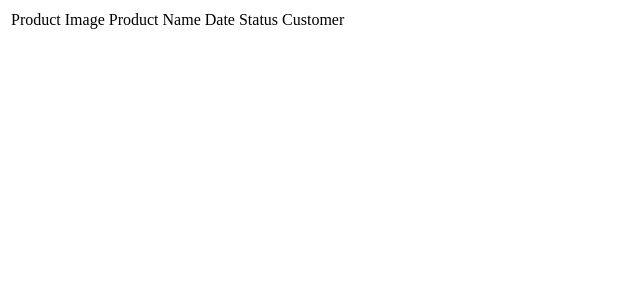
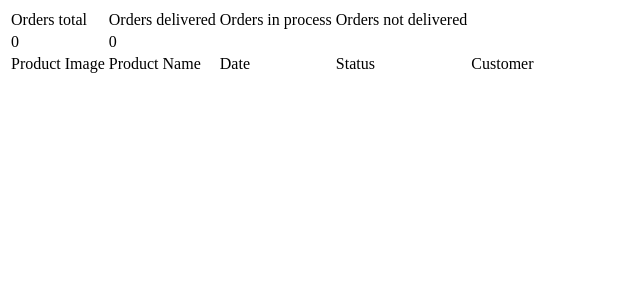
Before and after one commit to Nazira06/BEZMAN, a Django app: page /shop/orders/ in a window 1280 px wide. Shown: the top 300 px of the page, without its empty margins (0-640 px from the left). Run offline with Django 3.2, Linux system fonts and the light colour scheme; data that the repository does not hold is empty; parts of the project's set-up code (start-up, migrations or seed data) failed here and were passed over.

Commit message:
django-jet

```diff
--- a/bezman_shop/accounts/models.py
+++ b/bezman_shop/accounts/models.py
@@ -5,7 +5,7 @@ class Customer(models.Model):
     full_name = models.CharField(max_length=70)
     address = models.CharField(max_length=50)
     phone = models.IntegerField()
-
+    image = models.ImageField(blank=True)
 
     def __str__(self):
         return self.full_name
--- a/bezman_shop/accounts/templates/accounts/customer.html
+++ b/bezman_shop/accounts/templates/accounts/customer.html
@@ -8,7 +8,7 @@
     </tr>
      {% for customer in customers  %}
     <tr>
-        <td><img src="{{ order.product.image.url}}" width="50" height="50"></td>
+        <td><img src="{{ order.product.image.url}}" width="150" height="80"></td>
         <td>{{ customer.name }}</td>
         <td>{{ customer.address }}</td>
         <td>{{ customer.phone }}</td>
--- a/bezman_shop/accounts/templates/accounts/getcustomer.html
+++ b/bezman_shop/accounts/templates/accounts/getcustomer.html
@@ -7,7 +7,7 @@
         <td>Order</td>
     </tr>
     <tr>
-    <td><img src="{{ order.product.image.url}}" width="50" height="50"></td>
+    <td><img src="{{ order.product.image.url}}" width="150" height="80"></td>
         <td>{{ customer.full_name }}</td>
         <td>{{ customer.address }}</td>
         <td>{{ customer.phone }}</td>
--- a/bezman_shop/bezman_shop/settings.py
+++ b/bezman_shop/bezman_shop/settings.py
@@ -31,6 +31,8 @@ ALLOWED_HOSTS = []
 # Application definition
 
 INSTALLED_APPS = [
+    'jet.dashboard',
+    'jet',
     'django.contrib.admin',
     'django.contrib.auth',
     'django.contrib.contenttypes',
@@ -120,6 +122,8 @@ USE_TZ = True
 # https://docs.djangoproject.com/en/3.1/howto/static-files/
 
 STATIC_URL = '/static/'
-
+STATIC_ROOT = os.path.join(BASE_DIR,'static')
 MEDIA_URL = '/media/'
 MEDIA_ROOT = os.path.join(BASE_DIR,'media')
+JET_DEFAULT_THEME = 'light-green'
+JET_SIDE_MENU_COMPACT = True
--- a/bezman_shop/bezman_shop/urls.py
+++ b/bezman_shop/bezman_shop/urls.py
@@ -19,6 +19,8 @@ from django.contrib import admin
 from django.urls import path, include
 
 urlpatterns = [
+    path('jet/', include('jet.urls', 'jet')),
+    path('jet/dashboard/', include('jet.dashboard.urls', 'jet-dashboard')),
     path('admin/', admin.site.urls),
     path('shop/', include('supershop.urls')),
     path('accounts/', include('accounts.urls')),
--- a/bezman_shop/supershop/templates/supershop/order-List.html
+++ b/bezman_shop/supershop/templates/supershop/order-List.html
@@ -1,5 +1,18 @@
 
 <table>
+    <tr>
+        <td>Orders total</td>
+        <td>Orders delivered</td>
+        <td>Orders in process</td>
+        <td>Orders not delivered</td>
+
+
+
+    </tr>
+    <tr>
+        <td>{{orders_count}}</td>
+        <td>{{orders_delivered}}</td>
+    </tr>
     <tr>
         <td>Product Image</td>
         <td>Product Name</td>
@@ -9,7 +22,7 @@
     </tr>
     {% for order in orders %}
     <tr>
-        <td><img src="{{ order.product.image.url}}" width="50" height="50"></td>
+        <td><img src="{{ order.product.image.url}}" width="150" height="80"></td>
         <td>{{ order.product.name }}</td>
         <td>{{ order.det_created }}</td>
         <td>{{ order.status }}</td>
--- a/bezman_shop/supershop/templates/supershop/products.html
+++ b/bezman_shop/supershop/templates/supershop/products.html
@@ -14,7 +14,7 @@
     </tr>
 {% for product in products %}
     <tr>
-        <td><img src="{{ product.image.url }}" width="110" height="80"></td>
+        <td><img src="{{ product.image.url }}" width="150" height="80"></td>
         <td>{{ product.name }}</td>
         <td>{{ product.gender }}</td>
         <td>{{ product.product_model }}</td>
--- a/bezman_shop/supershop/urls.py
+++ b/bezman_shop/supershop/urls.py
@@ -8,5 +8,6 @@ urlpatterns = [
     path('products/', puoductlist, name='products'),
     path('orders/', orderList, name='orders'),
     path('order-create/<int:product_id>/', orderCreate, name='order-create'),
+    path('order-update/<int:order_id>/', orderUpdate, name='order-update'),
 
 ]
--- a/bezman_shop/supershop/views.py
+++ b/bezman_shop/supershop/views.py
@@ -10,7 +10,11 @@ def puoductlist(reguest):
 
 def orderList(reguest):
     orders = Order.objects.all()
-    context = {'orders': orders}
+    orders_count = orders.count()
+    orders_delivered = Order.objects.filter(status='Delivered').count()
+    #orders_in_process =
+
+    context = {'orders': orders, 'orders_count': orders.count, 'orders_delivered': orders_delivered}
     return render(reguest, 'supershop/order-List.html', context)
 
 def orderCreate(request, product_id):
@@ -25,3 +29,14 @@ def orderCreate(request, product_id):
             return redirect('orders')
     context = {'form': form}
     return render(request,'supershop/order-created.html', context)
+
+def orderUpdate(request, order_id):
+    order = Order.objects.get(id=order_id)
+    form = OrderForm(instance=order)
+    if request.method == 'POST':
+        form = OrderForm(request.POST, instance=order)
+        if form.is_valid():
+            form.save()
+            return redirect('orders')
+    context = {'form': form}
+    return render(request, 'supershop/order-created.html', context)
```
